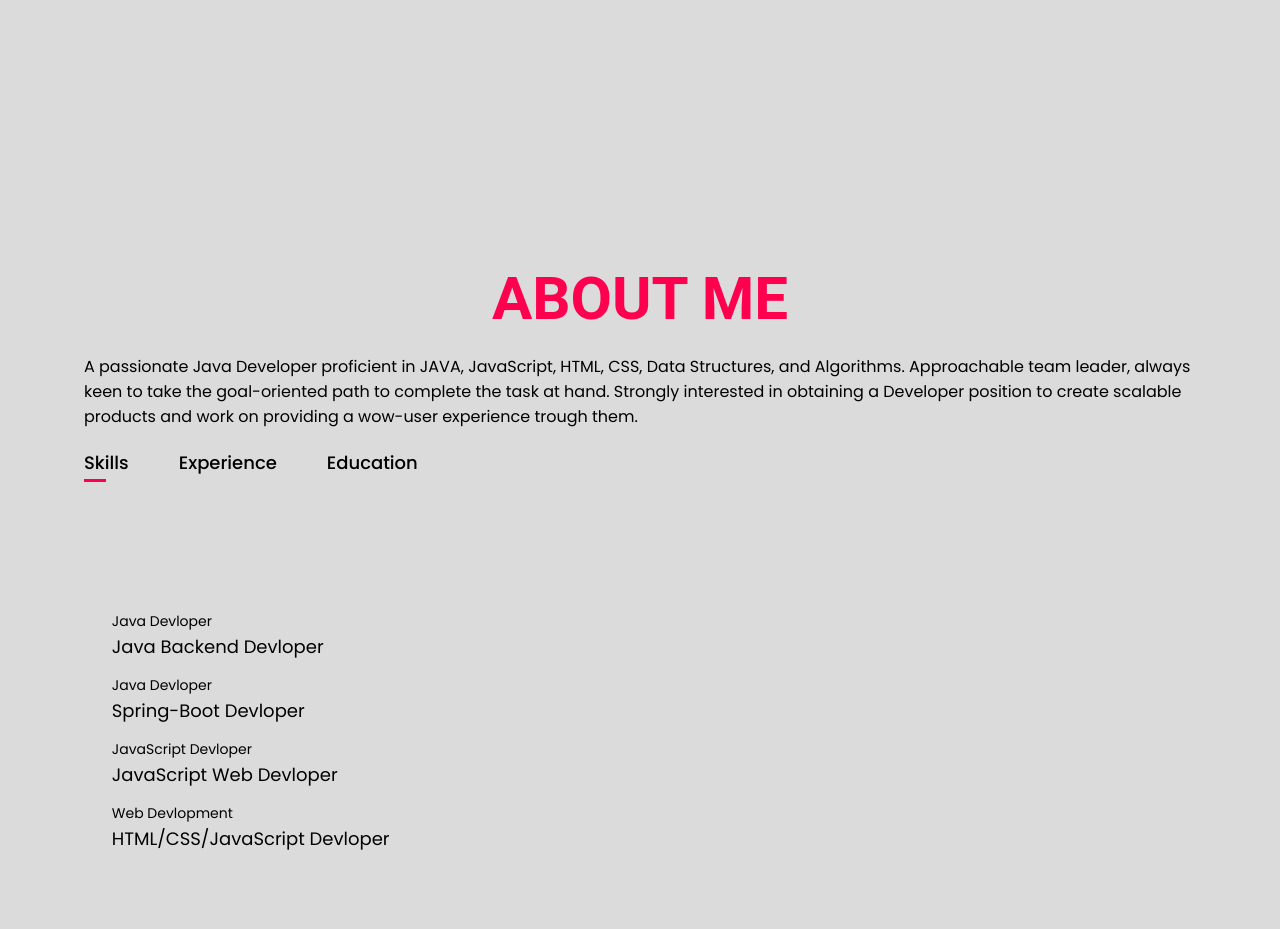
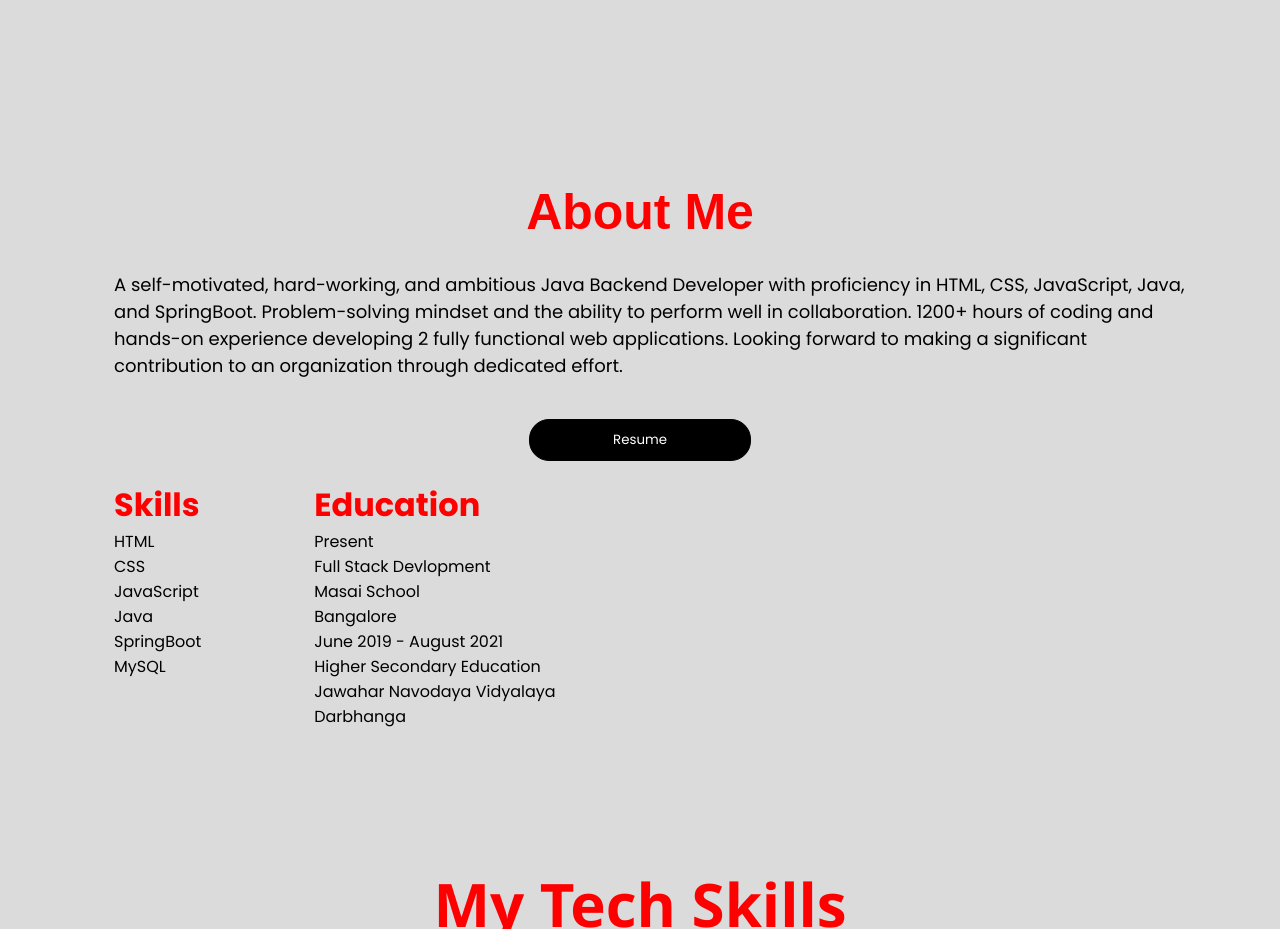
Before and after one commit to khushboo787/Khushboo787.github.io, a plain HTML site: page index.html in a window 1280 px wide. Shown: the part 637-1566 px from the top of the page. Drawn offline with Linux system fonts and the light colour scheme; a script that the page names is missing.

Commit message:
push here

```diff
--- a/index.html
+++ b/index.html
@@ -13,7 +13,7 @@
 
 <body>
 
-    <nav id="nav-menu">
+    <!-- <nav id="nav-menu">
         <h1 id="logo" class="testing">KHUSHBOO</h1>
         <ul id="sidemenu">
             <li><a href="#home">Home</a></li>
@@ -27,23 +27,10 @@
             </li>
         </ul>
     </nav>
-    <div id="home">
-        <div class="nav-link home">
-            <div class="header-text">
-                <h3 id="user-detail-name">Hi I'm Khushboo Kumari</h3>
-                <h2  id="user-detail-intro">I'm Java Backend Developer<span ></span></h2>
-                <a  id="resume-button-2"  class="btn btn2 referresume1"
-                    href="Khushboo_Kumari_Resume.pdf"
-                    download>Download CV</a>
-            </div>
-        </div>
-        <div   id="image">
-            <img  src="./image/Khushboo787.jpg" alt="" class="home-img">
-        </div>
-    </div>
 
 
-    <!-- ////////////Here We will Add about -->
+
+
     <div id="about"  class="about section">
         <div class="nav-link about">
             <div class="row">
@@ -69,7 +56,7 @@
                             <li><span>Web Devlopment</span><br>HTML/CSS/JavaScript Devloper</li>
                         </ul>
                     </div>
-                    <!-- <div class="tab-contents" id="experience">
+                     <div class="tab-contents" id="experience">
                         <ul>
                             <li><span>Java Backend</span><br>1200+ hours of coding</li>
                             <li><span>JavaScript</span><br>In JavaScript wrote 10000+ lines of Code</li>
@@ -84,11 +71,100 @@
                             <li><span>intermediate (10+2)</span><br>Jawahar Navodaya Vidyalaya, Darbhanga</li>
 
                         </ul>
-                    </div> -->
                     </div>
                 </div>
             </div>
         </div>
+    </div> -->
+
+
+    <nav id="nav-menu">
+        <h1 id="logo" class="testing">KHUSHBOO</h1>
+        <ul id="sidemenu">
+            <li><a href="#home">Home</a></li>
+            <li><a href="#about">About</a></li>
+            <li><a href="#skills">Skills</a></li>
+            <li><a href="#projects">Projects</a></li>
+            <li><a href="#contact">Contact</a></li>
+            <li class="referresume"><a id="resume-link-1" id="navresume"class="nav-link.resume"
+                    href="Khushboo_Kumari_Resume.pdf"
+                    download>Resume</a>
+            </li>
+        </ul>
+    </nav>
+
+
+     <!-- Home Section -->
+
+    <div id="home">
+        <div class="nav-link home">
+            <div class="header-text">
+                <h3 id="user-detail-name">Java Backend Developer</h3>
+                <h2  id="user-detail-intro">Hi I'm Khushboo Kumari<span ></span></h2>
+                <a href="http://127.0.0.1:5500/Khushboo_Kumari_Resume.pdf"   id="resume-button-2" id="m1" onclick="window.open('https://drive.google.com/file/d/1XeYFxxmen0CLAkXI_kcZfY1qd0qAcbTa/view?usp=sharing')">
+                    <button>Resume</button>
+                  </a>
+            </div>
+        </div>
+        <div   id="image">
+            <img  src="./image/Khushboo787.jpg" alt="" class="home-img">
+        </div>
+    </div>
+
+
+    <!-- About Section -->
+    <div id="about"  class="about section">
+       <div class="nav-link about">
+        <div id="About_Me">
+          <h1>About Me</h1>
+          <p>
+            A self-motivated, hard-working, and ambitious Java Backend
+            Developer with proficiency in HTML, CSS, JavaScript, Java, and
+            SpringBoot. Problem-solving mindset and the ability to perform
+            well in collaboration. 1200+ hours of coding and hands-on
+            experience developing 2 fully functional web applications. Looking
+            forward to making a significant contribution to an organization
+            through dedicated effort.
+          </p>
+
+          <a href="http://127.0.0.1:5500/Khushboo_Kumari_Resume.pdf"   id="resume-button-2" id="m1" onclick="window.open('https://drive.google.com/file/d/1XeYFxxmen0CLAkXI_kcZfY1qd0qAcbTa/view?usp=sharing')">
+            <button>Resume</button>
+          </a>
+          </a>
+       </div>
+
+       <div id="About_Me2">
+        <div id="skillAbout">
+          <h1>Skills</h1>
+          <p>HTML</p>
+          <p>CSS</p>
+          <p>JavaScript</p>
+          <p>Java</p>
+          <p>SpringBoot</p>
+          <p>MySQL</p>
+        </div>
+
+        <div id="education">
+          <h1>Education</h1>
+
+          <div>
+            <span>Present</span>
+            <p>Full Stack Devlopment</p>
+            <p>Masai School</p>
+            <p>Bangalore</p>
+          </div>
+
+          <div>
+            <span>June 2019 - August 2021</span>
+            <p>Higher Secondary Education</p>
+            <p>Jawahar Navodaya Vidyalaya</p>
+            <p>Darbhanga</p>
+          </div>
+        </div>
+    </div>
+    </div>
+</div>
+
 
 
     <!-- /////////////////Tech Skills -->
@@ -213,7 +289,7 @@
               </div>
 
             </div>
-            <a href="#portfolio" class="btn btn3">See more</a>
+
         </div>
     </div>
 
@@ -250,9 +326,31 @@
     </div>
 
 
+
+
+
+
+
+
+
+
+
+
+
+
+
+
+
+
+
+
+
+
+
+
       <!-- Footer Section -->
     <div  id="contact">
-        <h1>Contact Me</h1>
+        <div class="nav-link contact"><h1>Contact Me</h1>
             <p  id="contact-phone">Contact No: +91 9026729823</p>
             <p >
                  <a href="mailto:adhirajha204@gmail.com" id="contact-email">Email: adhirajha204@gmail.com</a>
@@ -272,7 +370,7 @@
               <a href="mailto:adhirajha204@gmail.com" target="_blank">
                <img src="https://www.freepnglogos.com/uploads/email-logo-png-33.png" height="40px" alt="email">
               </a>
-        </div>
+            </div></div>
     </div>
 
 
--- a/style/index.css
+++ b/style/index.css
@@ -32,28 +32,21 @@ body{
   box-sizing: border-box;
 }
 
-
-
-.navresume {
-  background-color: #ff004f;
-  padding: 8px 22px;
-  border-radius: 4px;
-}
-
 html {
   scroll-behavior: smooth;
 }
 
-.navresume:hover {
-  color: #fff;
-}
 
 #home {
   width: 100%;
   height: 100vh;
   background-size: cover;
-  /* background: url(../image/homefinal.png); */
+  display: grid;
+  grid-template-columns: 60% 30%;
+  justify-content: space-around;
+  align-items: center;
 }
+
 .nav-link {
   padding: 20px 20px;
 }
@@ -75,7 +68,7 @@ nav {
   margin: auto;
 }
 #logo {
-  color: var(--red);
+  color: var(--bg-color);
   cursor: pointer;
 
   /* margin-left: 22px; */
@@ -86,7 +79,7 @@ nav ul li {
   margin: 10px 20px;
 }
 nav ul li a {
-  color: var(--white);
+  color: darkred;
   text-decoration: none;
   font-size: 18px;
   position: relative;
@@ -111,27 +104,16 @@ nav ul li a:hover::after {
   width: 0%;
 }
 /* ////////////////Header Image */
-#home {
-  display: grid;
-  grid-template-columns: 60% 30%;
-  justify-content: space-around;
-  align-items: center;
-}
+
 #home img {
   height: 100%;
-  /* border-radius: 50%; */
 }
 
 
 #image {
-  /* border: 1px solid red; */
   height: 400px;
   width: 400px;
-  /* border-radius: 10%; */
   overflow: hidden;
-  /* display: flex;
-  align-items: center;
-  justify-content: center; */
 }
 
 /* Image End ............................................... */
@@ -139,109 +121,28 @@ nav ul li a:hover::after {
 .header-text {
   margin-left: 22px;
   margin-top: 20%;
-  font-size: 30px;
+  font-size: 25px;
 }
 .header-text > h2 {
-  color: var(--red);
+  color: red;
   font-size: 60px;
   margin-top: 16px;
 }
-h1 {
-  color: #ff004f;
+h1{
+  color: red;
 }
 
 /* ////////////////////////About  */
 
-#about {
-  padding: 80px 0px;
-  color: var(--red);
-  width: 90%;
-  margin: auto;
-  margin-bottom: 50px;
-}
-.row {
-  display: flex;
-  justify-content: space-between;
-  flex-wrap: wrap;
-
-  margin: auto;
-}
-/* .about-col-1 {
-  flex-basis: 35%;
-}
-.about-col-1 img {
-  width: 100%;
-  border-radius: 15px;
-} */
-.about-col-2 {
-  width: 100%;
-}
-.sub-title {
-  font-size: 60px;
-  font-weight: 600;
-  margin: auto;
-  text-align: center;
-  font-family: "Arima", cursive;
-  font-family: "Montserrat", sans-serif;
-  font-family: "Roboto", sans-serif;
-  margin-bottom: 20px;
-  text-transform: uppercase;
-}
-
-.tab-titels {
-  display: flex;
-  margin: 20px 0 40px;
-}
-.tab-links {
-  margin-right: 50px;
-  font-size: 18px;
-  font-weight: 500;
-  cursor: pointer;
-  position: relative;
-}
-.tab-links::after {
-  content: "";
-  width: 0%;
-  height: 3px;
-  background: #ff004f;
-  position: absolute;
-  left: 0px;
-  bottom: -6px;
-  transition: 0.5s;
-}
-.tab-links.active-link::after {
-  width: 50%;
-}
-.tab-contents ul li {
-  list-style: none;
-  margin: 10px 0;
-  font-size: large;
-}
-.tab-contents ul li span {
-  color: var(--span);
-  font-size: 14px;
-}
-.tab-contents {
-  display: none;
-}
-.tab-contents.active-tab {
-  display: block;
-}
-#about p {
-  color: var(--white);
-}
-#about-text {
-  width: 100%;
-  text-align: justify;
-}
 
 #contact {
+  background-size: cover;
   padding: 80px 0px;
 }
 
 #skills {
   padding: 80px 0px;
-  width: 95%;
+  width: 90%;
   margin: auto;
 }
 .skills-card{
@@ -255,8 +156,6 @@ h1 {
   margin-top: 50px;
 }
 .services-list div {
-
-  /* background: var(--icon); */
   padding: 40px;
   font-size: 13px;
   font-weight: 300;
@@ -264,7 +163,6 @@ h1 {
   display: flex;
   align-items: center;
   flex-direction: column;
-
   transition: background 0.5s, transform 0.5s;
 }
 .services-list div i {
@@ -272,9 +170,13 @@ h1 {
   margin-bottom: 20px;
 }
 .services-list div:hover {
-  background: var(--red);
-  /* transform: scale(1.1); */
+  transform: scale(1.1);
   transform: translateY(-8px);
+}
+.sub-title{
+text-align: center;
+font-size: 60px;
+font-family: 'Segoe UI', Tahoma, Geneva, Verdana, sans-serif;
 }
 /* ////////////////////////portfolio/////////////// */
 
@@ -291,41 +193,6 @@ h1 {
   margin-top: 50px;
 }
 
-
-.layer a i {
-  margin-top: 10px;
-}
-.btn {
-  display: block;
-  margin: 50px auto;
-  width: fit-content;
-  border: 1px solid #ff004f;
-  padding: 14px 50px;
-  border-radius: 4px;
-  text-decoration: none;
-  color: white;
-  transition: 0.5s;
-}
-#resumedown {
-  padding: 8px 25px;
-  font-weight: 500;
-  font-size: 18px;
-}
-.btn3 {
-  background: #ff004f;
-}
-.btn:hover {
-  background: #ff004f;
-}
-
-.try {
-  width: 70%;
-  /* border: 1px solid black; */
-  display: flex;
-  align-items: center;
-  justify-content: space-around;
-  flex-direction: row;
-}
 
 
 /* ///////////////////////////////////   css for small screen */
@@ -478,12 +345,7 @@ h1 {
     background-image: url(/image/Ranjeet.png);
   }
 }
-#msg {
-  color: #319da0;
-  margin-top: 0px;
-  display: block;
-  text-align: center;
-}
+
 
 /* //////////////////////////////// */
 
@@ -529,7 +391,6 @@ h1 {
 }
 
   .Calender{
-
 
     background-color: white;
     width: 70%;
@@ -587,3 +448,53 @@ h1 {
 
 
   /**************************/
+
+    #about{
+      margin: auto;
+      width: 90%;
+       height: 600px;
+
+
+    }
+    #About_Me>h1{
+      font-size:50px;
+    font-family: sans-serif;
+      text-align: center;
+    }
+    #About_Me>p{
+      margin-top: 30px;
+      margin-left: 30px;
+
+      font-size: 18px;
+    }
+    #About_Me2{
+      margin-top: 20px;
+      width: 60%;
+      margin-left: 30px;
+      display: flex;
+
+    }
+    #About_Me2>div:nth-child(1){
+      width: 30%;
+    }
+    #About_Me2>div:nth-child(2){
+      width: 70%;
+
+    }
+    #About_Me a > button{
+                width: 20%;
+                margin: auto;
+                padding: 10px;
+                border-radius: 20px;
+                border: 1px solid black;
+                background-color: black;
+                color: white;
+                display: block;
+                margin-top: 40px;
+            }
+
+            #About_Me button:hover{
+                background-color: gray;
+                cursor: pointer;
+                color: black;
+            }
```
Lines whose indentation alone changed are shown as unchanged.
